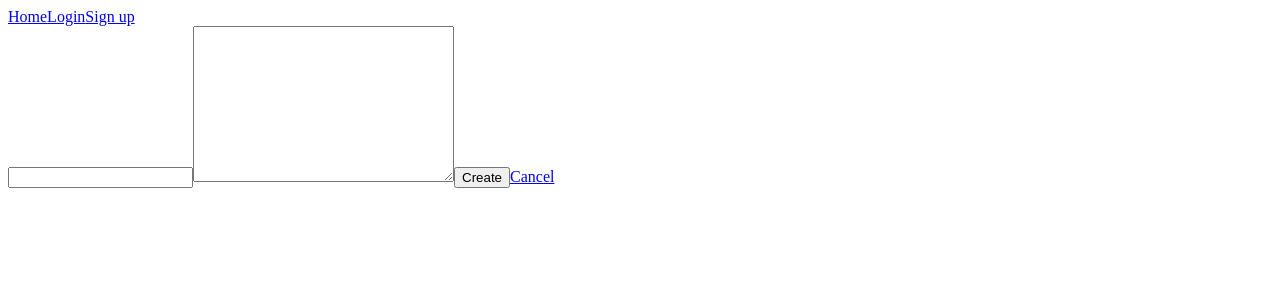
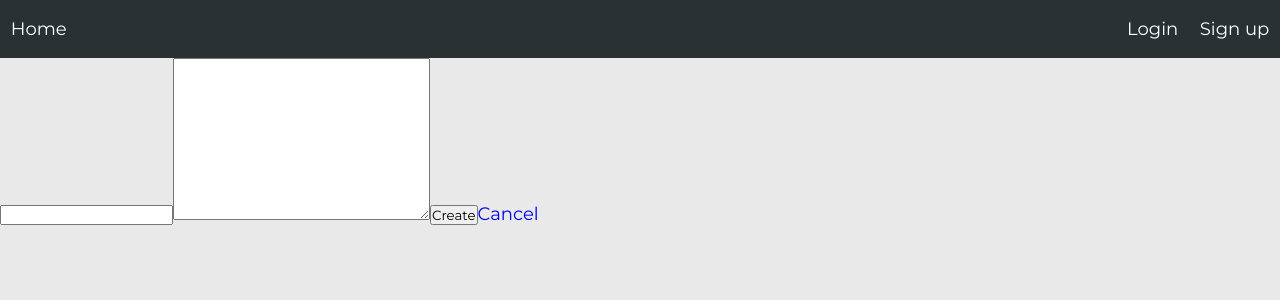
Before and after one commit to BorislavBranimirov/NotePages, a React app in the folder client/: page /create-note in a window 1280 px wide. Shown: the top 300 px of the page. Built offline with nearby package versions, Linux system fonts and the light colour scheme.

Commit message:
updated navbar layout and added styling

```diff
--- a/client/src/App.js
+++ b/client/src/App.js
@@ -9,6 +9,8 @@ import NotePage from './components/NotePage';
 import CreateNotePage from './components/CreateNotePage';
 import EditNotePage from './components/EditNotePage';
 import NotFound from './components/NotFound';
+
+import './style.css';
 
 import UserContext from '../utils/userContext';
 
--- a/client/src/components/Logout.js
+++ b/client/src/components/Logout.js
@@ -14,8 +14,8 @@ const Logout = (props) => {
     };
 
     return (
-        <button onClick={handleClick}>
-            Logout
+        <button onClick={handleClick} className={props.className}>
+            Log out
         </button>
     );
 };
--- a/client/src/components/NavBar.js
+++ b/client/src/components/NavBar.js
@@ -8,19 +8,26 @@ const NavBar = (props) => {
 
     return (
         <nav className="navbar">
-            <Link to={'/'}>Home</Link>
-            {loggedUser ? (
-                <React.Fragment>
-                    <Link to={'/notes'}>Notes</Link>
-                    <span>{loggedUser}</span>
-                    <Logout />
-                </React.Fragment>
-            ) : (
+            <div>
+                <Link to={'/'} className="nav-item">Home</Link>
+                {loggedUser && (
+                    <Link to={'/notes'} className="nav-item">Notes</Link>
+                )}
+            </div>
+            <div>
+                {loggedUser ? (
                     <React.Fragment>
-                        <Link to={'/login'}>Login</Link>
-                        <Link to={'/signup'}>Sign up</Link>
+                        <span className="nav-item nav-username">{loggedUser}</span>
+                        <Logout className="nav-item logout-btn" />
                     </React.Fragment>
-                )}
+                ) : (
+                        <React.Fragment>
+                            <Link to={'/login'} className="nav-item">Login</Link>
+                            <Link to={'/signup'} className="nav-item">Sign up</Link>
+                        </React.Fragment>
+                    )}
+            </div>
+
         </nav>
     );
 };
--- /dev/null
+++ b/client/src/style.css
@@ -0,0 +1,46 @@
+@import url('https://fonts.googleapis.com/css2?family=Montserrat:wght@400;700&display=swap');
+
+* {
+    box-sizing: border-box;
+    font-family: 'Montserrat', Arial, sans-serif;
+    margin: 0;
+    padding: 0;
+}
+
+body {
+    height: 100vh;
+    background: rgb(233, 233, 233);
+}
+
+a {
+    text-decoration: none;
+}
+
+.navbar {
+    background-color: rgb(42, 49, 51);
+    display: flex;
+    justify-content: space-between;
+}
+
+.nav-item {
+    color: white;
+    margin: 1em 0.6em;
+    display: inline-block;
+}
+
+.nav-username {
+    font-weight: bold;
+}
+
+.logout-btn {
+    border: none;
+    background-color: inherit;
+    font-size: 1rem;
+    cursor: pointer;
+}
+
+@media (min-width: 900px) {
+    body {
+        font-size: 18px;
+    }
+}
```
